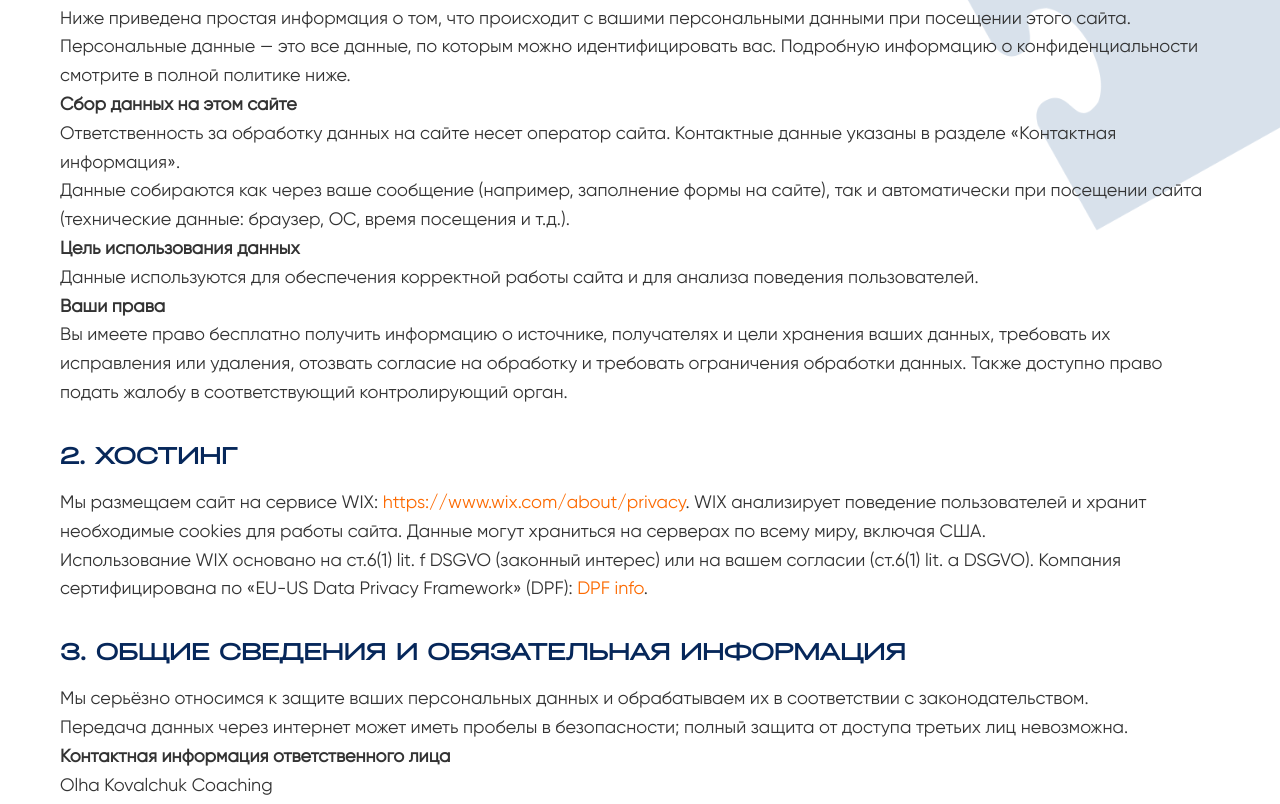
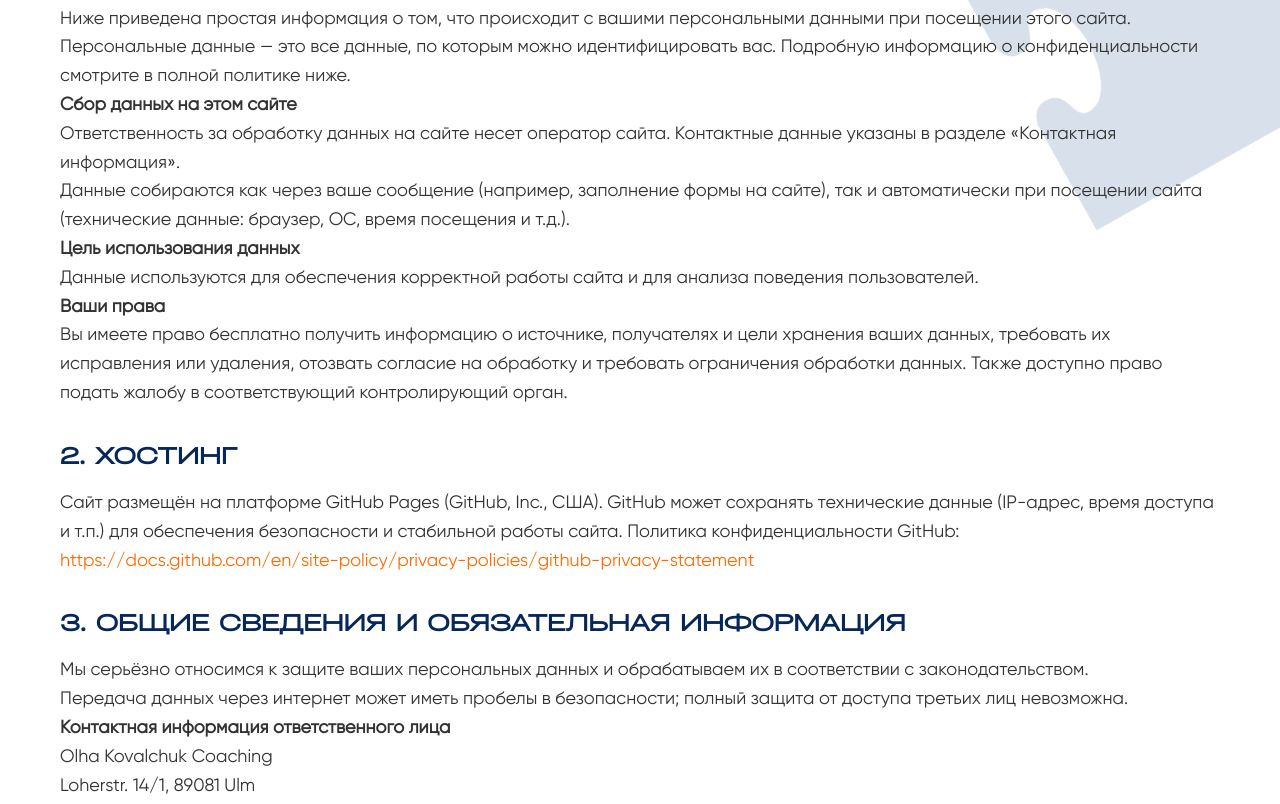
Before and after one commit to olha-kov/coach, a plain HTML site: page PrivacyPolicy-ru.html in a window 1280 px wide. Shown: the part 411-1215 px from the top of the page. Drawn offline with Linux system fonts and the light colour scheme; files whose address does not match are found by name.

Commit message:
Add files via upload

```diff
--- a/PrivacyPolicy-ru.html
+++ b/PrivacyPolicy-ru.html
@@ -94,24 +94,15 @@
 
         <h3>2. Хостинг</h3>
         <p>
-          Мы размещаем сайт на сервисе WIX:
-          <a href="https://www.wix.com/about/privacy" target="_blank"
-            >https://www.wix.com/about/privacy</a
-          >. WIX анализирует поведение пользователей и хранит необходимые
-          cookies для работы сайта. Данные могут храниться на серверах по всему
-          миру, включая США.
+          Сайт размещён на платформе GitHub Pages (GitHub, Inc., США). GitHub
+          может сохранять технические данные (IP-адрес, время доступа и т.п.)
+          для обеспечения безопасности и стабильной работы сайта. Политика
+          конфиденциальности GitHub:
+          <a
+            href="https://docs.github.com/en/site-policy/privacy-policies/github-privacy-statement"
+            >https://docs.github.com/en/site-policy/privacy-policies/github-privacy-statement</a
+          >
         </p>
-        <p>
-          Использование WIX основано на ст.6(1) lit. f DSGVO (законный интерес)
-          или на вашем согласии (ст.6(1) lit. a DSGVO). Компания сертифицирована
-          по «EU-US Data Privacy Framework» (DPF):
-          <a
-            href="https://www.dataprivacyframework.gov/s/participant-search/participantdetail?contact=true&id=a2zt0000000GnbGAAS&status=Active"
-            target="_blank"
-            >DPF info</a
-          >.
-        </p>
-
         <h3>3. Общие сведения и обязательная информация</h3>
         <p>
           Мы серьёзно относимся к защите ваших персональных данных и
```
Also changed, not shown: PrivacyPolicy-en.html (+7 -15 lines), PrivacyPolicy.html (+7 -15 lines).
